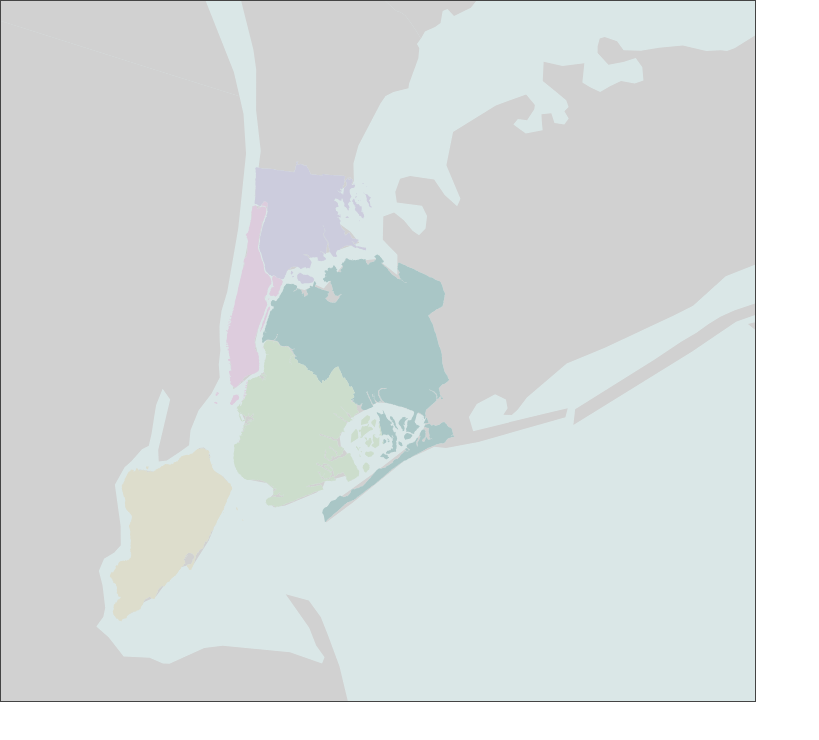
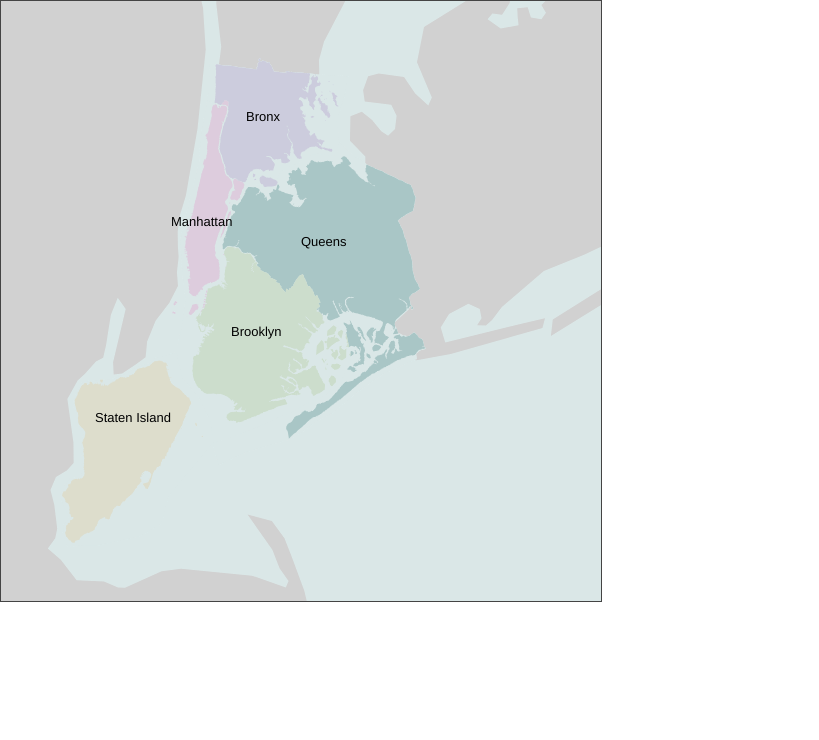
Before and after one commit to kshen0/sandy, a plain HTML site: page index.html in a window 1280 px wide. Shown: the whole page, without its empty margins (0-819 px from the left). Drawn offline with Linux system fonts and the light colour scheme.

Commit message:
borough labels

```diff
--- a/css/style.css
+++ b/css/style.css
@@ -126,9 +126,14 @@ article .fact {
  * SVG styles
 */
 svg {
+	position: relative;
 	border: solid 1px;
 	background-color: #DAE7E7;
 	fill: #DAE7E7;
+}
+
+svg text {
+	fill: #000;
 }
 
 svg .Staten-Island-water {
--- a/index.html
+++ b/index.html
@@ -38,14 +38,13 @@
 				<h3 class="caption">if each of New York's 7.3 million employed adults was supposed to work during Sandy.</h3>
 				<p class="caption">(19 times the 7 million man hours it took to build the Empire State building)</p>
 			</section>
-			<section class="fact">
+			<section id="end" class="fact">
 				<h2 class="emphasis">80% of the estimated $14 billion to build every formally proposed hurricane protection measure</h2>
 			</section>
 		</article>
 	</section>
+  </div>
 -->
-  </div> <!-- // End of #main -->
-
 
 
   <script src='js/libs/jquery-1.9.1.min.js'></script>
--- a/js/render_map.js
+++ b/js/render_map.js
@@ -1,33 +1,34 @@
+/*
 var width = 754,
     height = 700;
-
+*/
+var width = 600, height = 600;
+var labelCoords = {
+	"Staten Island": "(94, 416)",
+	"Bronx": "(245, 115)",
+	"Manhattan": "(170, 220)",
+	"Queens": "(300, 240)",
+	"Brooklyn": "(230, 330)",
+}
+/*
+// Places into parallax scrolling
+var svg = d3.select("#end").append("svg")
+    .attr("width", width)
+    .attr("height", height);
+*/
 var svg = d3.select("body").append("svg")
     .attr("width", width)
     .attr("height", height);
-
 
 d3.json("./data/ny_coast.json", function(error, nyc) {
 	var boroughs_water = topojson.object(nyc, nyc.objects.boroughs_water);
 	var boroughs_land = topojson.object(nyc, nyc.objects.boroughs_land);
 	var states = topojson.object(nyc, nyc.objects.states);
 
-	/*
-	var projection = d3.geo.mercator();
-		.scale(250)
-		.translate([width/2, height/2]);
-	*/
-
 	var projection = d3.geo.albers()
-	    .scale(55000)
+	    .scale(58000)
 	    .translate([width / 2, height / 2])
-	    .center([24.19, 40.7]);
-
-	    /*
-	    .scale(1000)
-	    .translate([width / 2, height / 2]);
-	    .rotate([4.4, 0])
-	    .parallels([50, 60]);
-	    */
+	    .center([24.12, 40.67]);
 
 	// Draw the projection
 	var path = d3.geo.path()
@@ -43,14 +44,12 @@ d3.json("./data/ny_coast.json", function(error, nyc) {
 		.enter().append("path")
 		.attr("class",
 			function(d) {
-				console.log(d);
 				return "state "
 				+ d.properties.name.replace(" ", "-");
 			})
 		.attr("d", path);
 
 	// Draw the water boundaries
-	/*
 	svg.append("path")
 		.datum(boroughs_water)
 		.attr("d", path);
@@ -64,7 +63,6 @@ d3.json("./data/ny_coast.json", function(error, nyc) {
 					+ d.properties.name.replace(" ", "-") + "-water");
 			})
 		.attr("d", path);
-	*/
 
 	// Draw the land boundaries
 	svg.append("path")
@@ -80,12 +78,17 @@ d3.json("./data/ny_coast.json", function(error, nyc) {
 				+ d.properties.name.replace(" ", "-") + "-land";
 			})
 		.attr("d", path);
+	var labeldata = topojson.object(nyc, nyc.objects.boroughs_land).geometries;
+	console.log(labeldata);
+	svg.selectAll(".place-label")
+		.data(labeldata)
+		.enter().append("text")
+		.attr("class", "place-label")
+		.attr("transform", function(d) {
+			return ("translate"
+				+ labelCoords[d.properties.name.replace("-", " ")]);
+			})
+		.attr("dy", ".35em")
+		.text(function(d) { return d.properties.name; });
 
-
-	/*
-	svg.append("path")
-		.datum(topojson.mesh(nyc, nyc.objects.subunits, function(a, b) { return a !== b && a.id !== "IRL"; }))
-		.attr("d", path)
-		.attr("class", "subunit-boundary");
-	*/
 });
```
